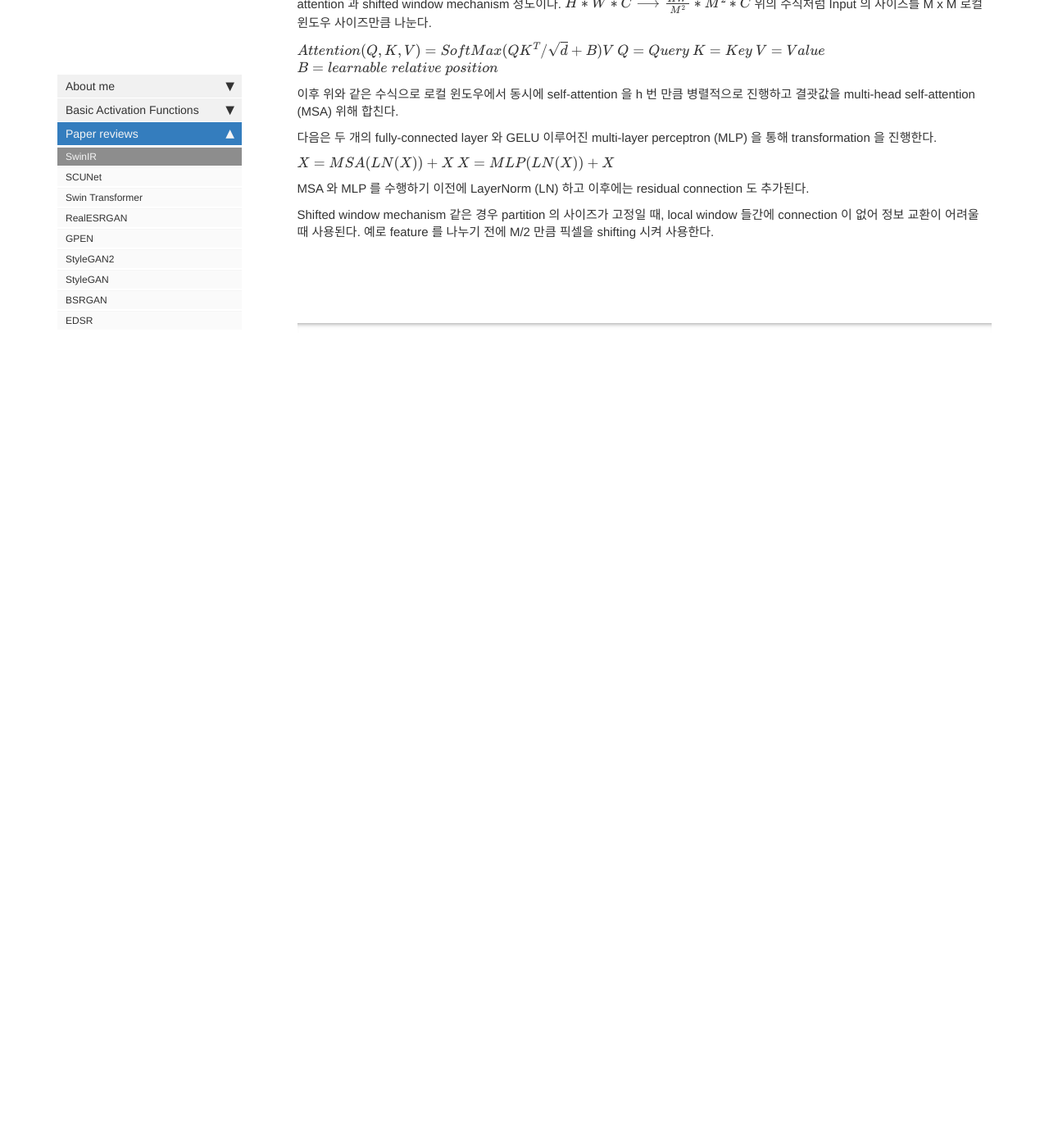
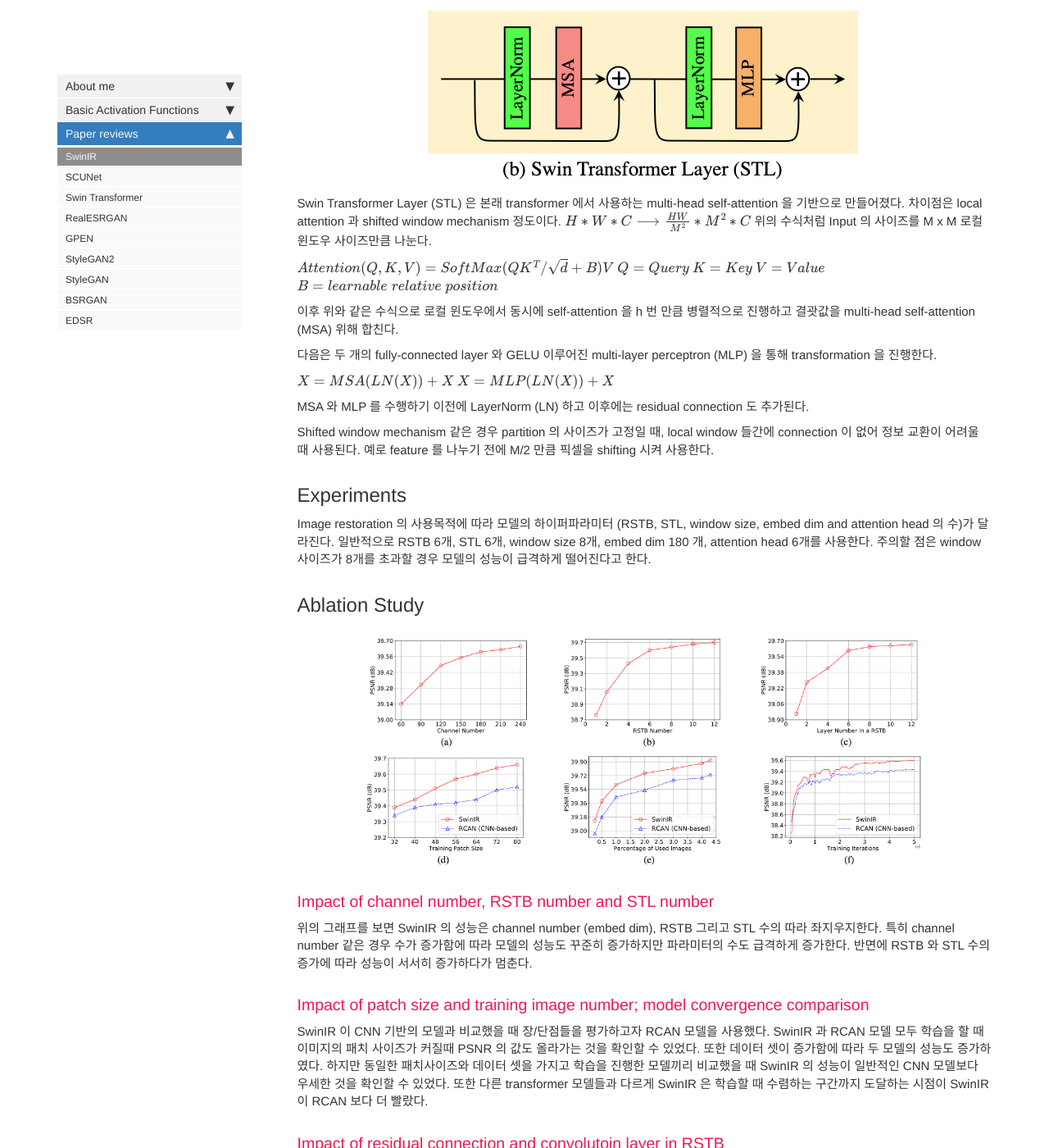
Before and after one commit to HeaseoChung/heaseochung.github.io, a Jekyll site: the page built from pages/Papers/SwinIR.md, in a window 1280 px wide and 1400 px high, scrolled down 2292 px. Shown: the whole window at 82% size. Built offline with Jekyll 4.4.1, drawn with Linux system fonts in a browser that asks for light colours; formulas are drawn with MathJax 3; comment, search, counter and statistics services are not loaded; before the commit the page ends 2708 px from its top, so only the background shows below that; some of the changed text lies outside the part shown.

Commit message:
update SwinIR paper review

```diff
--- a/pages/Papers/SwinIR.md
+++ b/pages/Papers/SwinIR.md
@@ -51,7 +51,7 @@ Residual Swin Transformer Block (RSTB) 은 Swin Transformer layers (STL) 과 con
 #### Swin Transformer layer
 
 <p align="center">
-  <img width="" height="" src="images/SwinIR/STL.png">
+  <img width="" height="" src="images/SwinIR/stl.png">
 </p>
 
 Swin Transformer Layer (STL) 은 본래 transformer 에서 사용하는 multi-head self-attention 을 기반으로 만들어졌다. 차이점은 local attention 과 shifted window mechanism 정도이다. $$ H*W*C \longrightarrow \frac {HW}{M^2}*M ^2*C$$
@@ -73,3 +73,41 @@ $$ X = MLP(LN(X)) + X $$
 MSA 와 MLP 를 수행하기 이전에 LayerNorm (LN) 하고 이후에는 residual connection 도 추가된다.
 
 Shifted window mechanism 같은 경우 partition 의 사이즈가 고정일 때, local window 들간에 connection 이 없어 정보 교환이 어려울 때 사용된다. 예로 feature 를 나누기 전에 M/2 만큼 픽셀을 shifting 시켜 사용한다.
+
+## Experiments
+
+Image restoration 의 사용목적에 따라 모델의 하이퍼파라미터 (RSTB, STL, window size, embed dim and attention head 의 수)가 달라진다. 일반적으로 RSTB 6개, STL 6개, window size 8개, embed dim 180 개, attention head 6개를 사용한다. 주의할 점은 window 사이즈가 8개를 초과할 경우 모델의 성능이 급격하게 떨어진다고 한다.
+
+## Ablation Study
+
+<p align="center">
+  <img width="" height="" src="images/SwinIR/SwinIR_Graph.png">
+</p>
+
+### Impact of channel number, RSTB number and STL number
+
+위의 그래프를 보면 SwinIR 의 성능은 channel number (embed dim), RSTB 그리고 STL 수의 따라 좌지우지한다. 특히 channel number 같은 경우 수가 증가함에 따라 모델의 성능도 꾸준히 증가하지만 파라미터의 수도 급격하게 증가한다. 반면에 RSTB 와 STL 수의 증가에 따라 성능이 서서히 증가하다가 멈춘다.
+
+### Impact of patch size and training image number; model convergence comparison
+
+SwinIR 이 CNN 기반의 모델과 비교했을 때 장/단점들을 평가하고자 RCAN 모델을 사용했다. SwinIR 과 RCAN 모델 모두 학습을 할 때 이미지의 패치 사이즈가 커질때 PSNR 의 값도 올라가는 것을 확인할 수 있었다. 또한 데이터 셋이 증가함에 따라 두 모델의 성능도 증가하였다. 하지만 동일한 패치사이즈와 데이터 셋을 가지고 학습을 진행한 모델끼리 비교했을 때 SwinIR 의 성능이 일반적인 CNN 모델보다 우세한 것을 확인할 수 있었다. 또한 다른 transformer 모델들과 다르게 SwinIR 은 학습할 때 수렴하는 구간까지 도달하는 시점이 SwinIR 이 RCAN 보다 더 빨랐다.
+
+### Impact of residual connection and convolutoin layer in RSTB
+
+<p align="center">
+  <img width="" height="" src="images/SwinIR/SwinIR_Graph2.png">
+</p>
+
+위에 그래프를 보면 Self-attention 이후의 layer 와 skip connection의 유무 conv 의 수에 따라 성능이 달라진다.
+
+## Conclusion
+
+본 논문은 이미지 복원을 위해 트랜스포머 기반의 SwinIR 을 연구하고 개발했다. 이 모델의 경우 shallow feature extracion, deep feature extraction 그리고 HR reconstruction module 을 포함하고 있다. Swin Transformer layers (STL), conv layer 그리고 residual connection 을 포함하는 Residual Swin Transformer blocks (RSTB) 을 사용해 deep feature 를 추출해 기존의 CNN 모델들보다 월등한 성능을 보여준다. 또한 다른 셋팅의 하이퍼파라미터와 학습방법을 통해 classic image SR, lightweight image SR, real-world image SR, grayscale image denoising, color image denoising 그리고 JPEG compression artifacts 을 제거하는 모델로 확장 할 수도 있다.
+
+## Github
+
+[SwinIR by Heaseo Chung](https://github.com/HeaseoChung/Super-resolution)
+
+## Reference
+
+[SwinIR 논문](https://arxiv.org/pdf/2108.10257.pdf)
```
